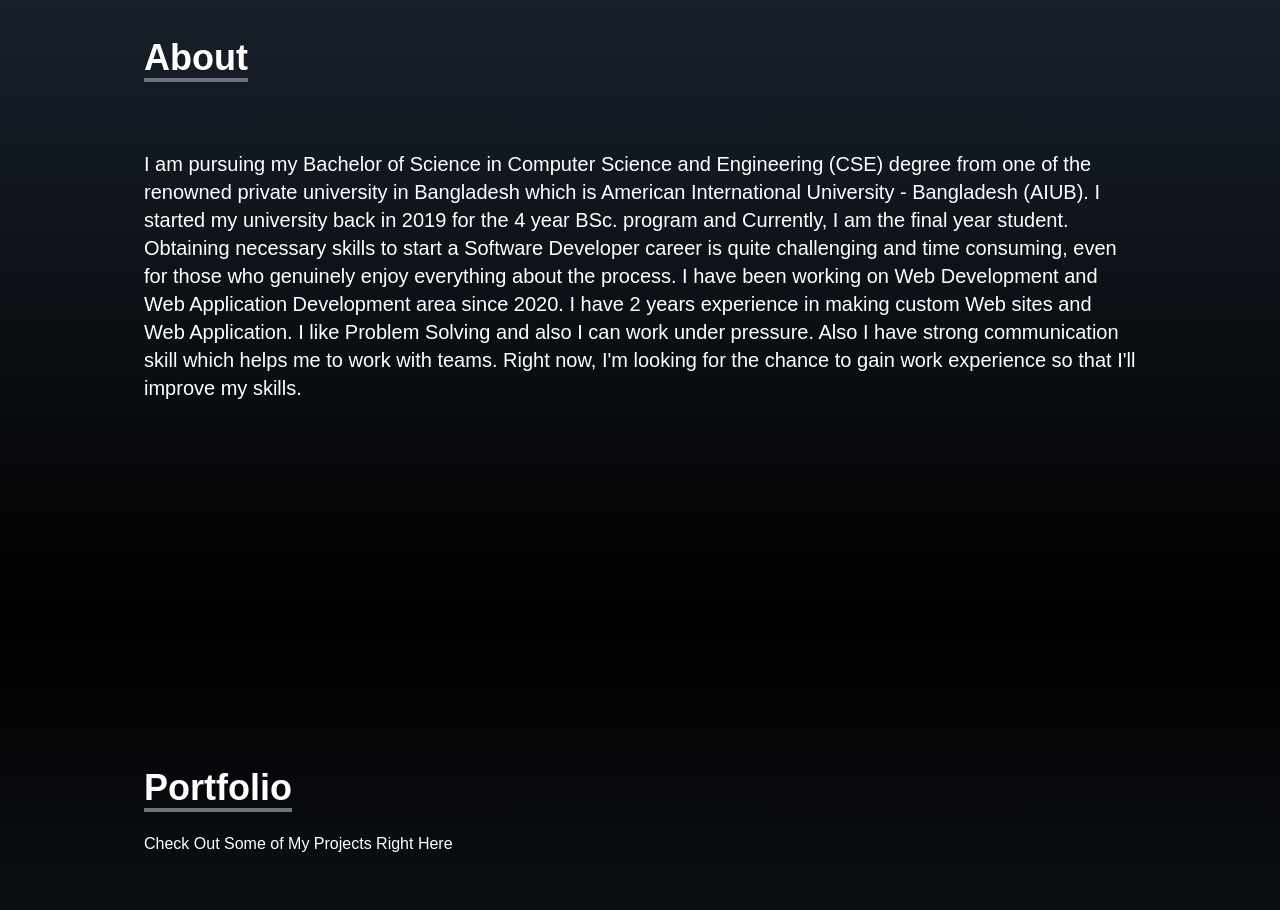
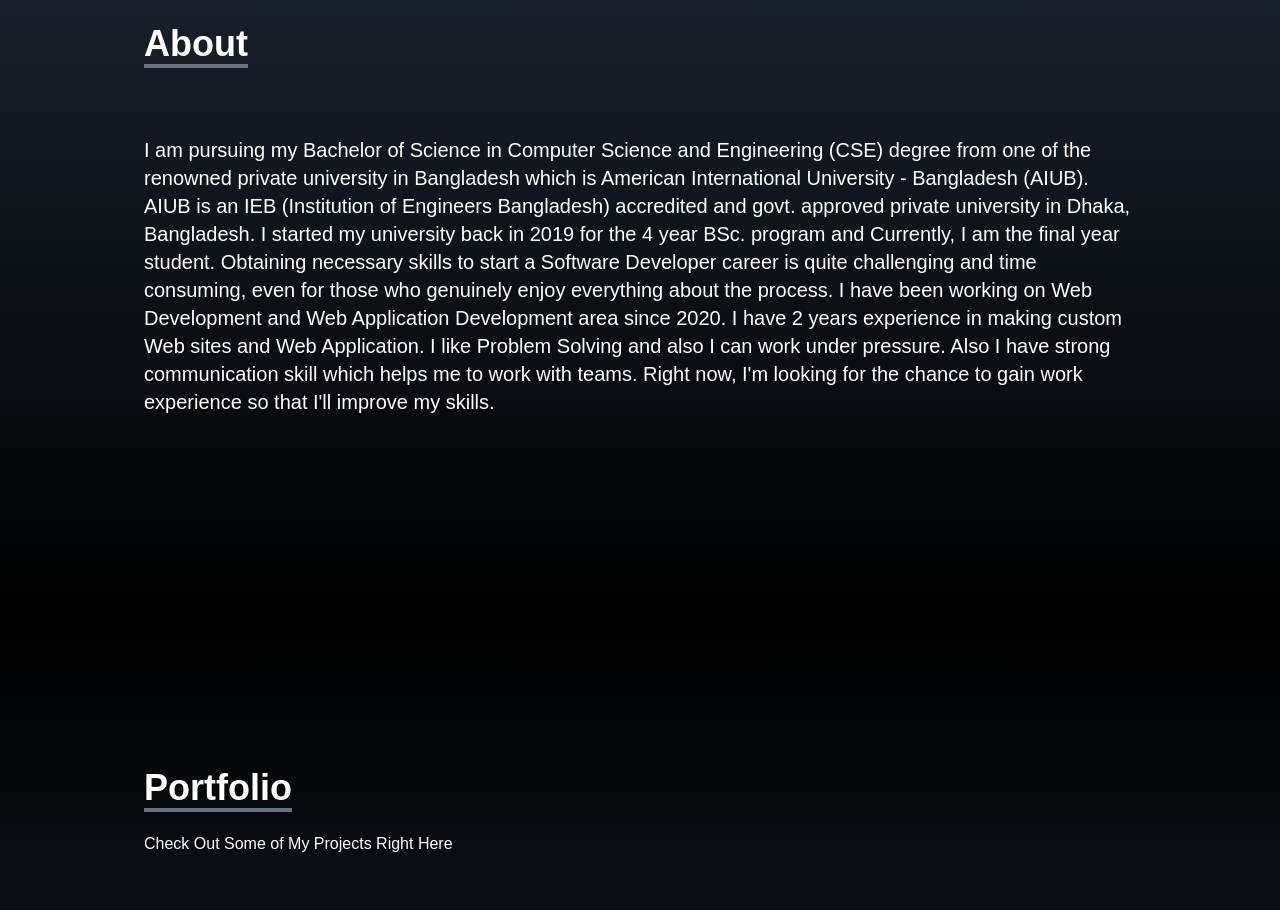
Before and after one commit to AshfatAbegh/Personal-Portfolio-React-Website, a React (Create React App) app: page / in a window 1280 px wide. Shown: the part 980-1890 px from the top of the page. Built offline with nearby package versions, Linux system fonts and the light colour scheme.

Commit message:
small changes

```diff
--- a/src/Components/About.jsx
+++ b/src/Components/About.jsx
@@ -9,7 +9,7 @@ const About = () => {
               </div>
 
               <p className = "text-xl mt-10">
-                I am pursuing my Bachelor of Science in Computer Science and Engineering (CSE) degree from one of the renowned private university in Bangladesh which is American International University - Bangladesh (AIUB). I started my university back in 2019 for the 4 year BSc. program and Currently, I am the final year student. Obtaining necessary skills to start a Software Developer career is quite challenging and time consuming, even for those who genuinely enjoy everything about the process. I have been working on Web Development and Web Application Development area since 2020. I have 2 years experience in making custom Web sites and Web Application. I like Problem Solving and also I can work under pressure. Also I have strong communication skill which helps me to work with teams. Right now, I'm looking for the chance to gain work experience so that I'll improve my skills.
+                I am pursuing my Bachelor of Science in Computer Science and Engineering (CSE) degree from one of the renowned private university in Bangladesh which is American International University - Bangladesh (AIUB). AIUB is an IEB (Institution of Engineers Bangladesh) accredited and govt. approved private university in Dhaka, Bangladesh. I started my university back in 2019 for the 4 year BSc. program and Currently, I am the final year student. Obtaining necessary skills to start a Software Developer career is quite challenging and time consuming, even for those who genuinely enjoy everything about the process. I have been working on Web Development and Web Application Development area since 2020. I have 2 years experience in making custom Web sites and Web Application. I like Problem Solving and also I can work under pressure. Also I have strong communication skill which helps me to work with teams. Right now, I'm looking for the chance to gain work experience so that I'll improve my skills.
               </p>
             </div>
         </div>
```
